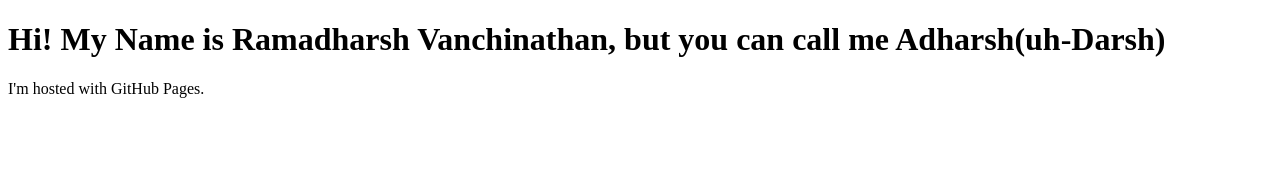
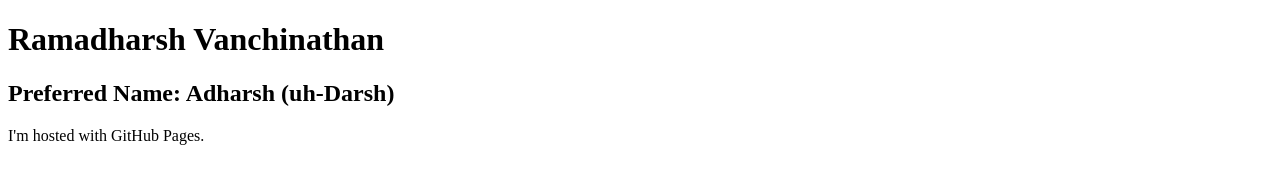
Before and after one commit to adharshvanchi/adharshvanchi.github.io, a plain HTML site: page index.html in a window 1280 px wide. Drawn offline with Linux system fonts and the light colour scheme.

Commit message:
Update index.html

```diff
--- a/index.html
+++ b/index.html
@@ -1,7 +1,8 @@
 <!DOCTYPE html>
 <html>
 <body>
-<h1>Hi! My Name is Ramadharsh Vanchinathan, but you can call me Adharsh(uh-Darsh)</h1>
+<h1>Ramadharsh Vanchinathan</h1>
+<h2>Preferred Name: Adharsh (uh-Darsh)</h2>
 <p>I'm hosted with GitHub Pages.</p>
 </body>
 </html>
```
